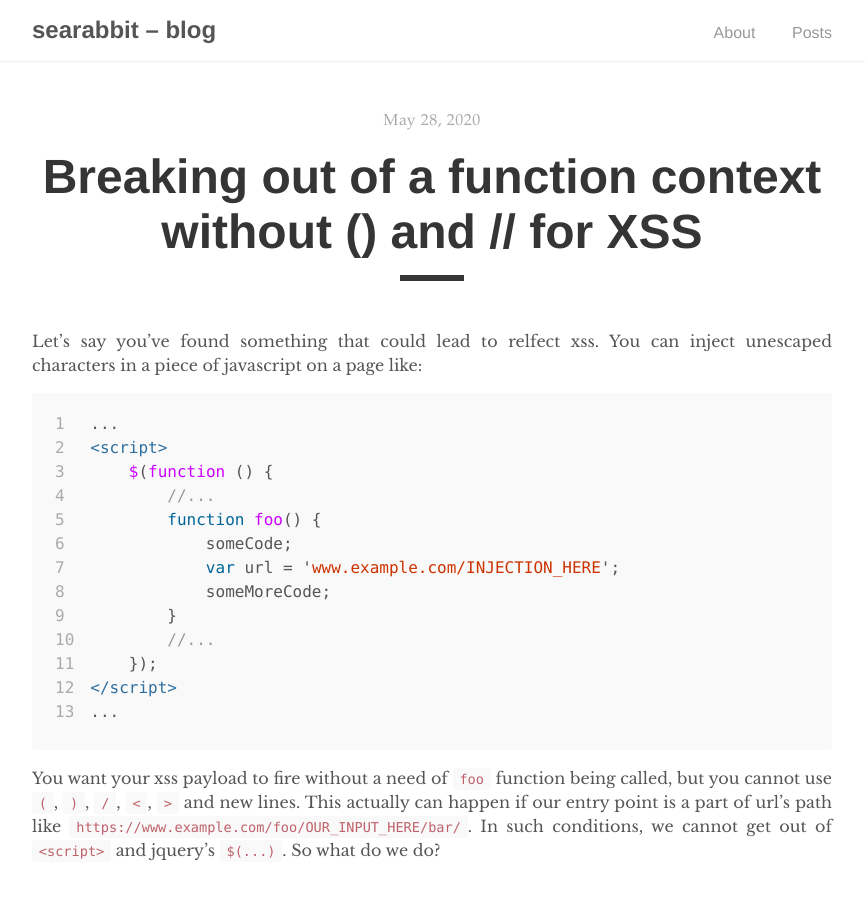
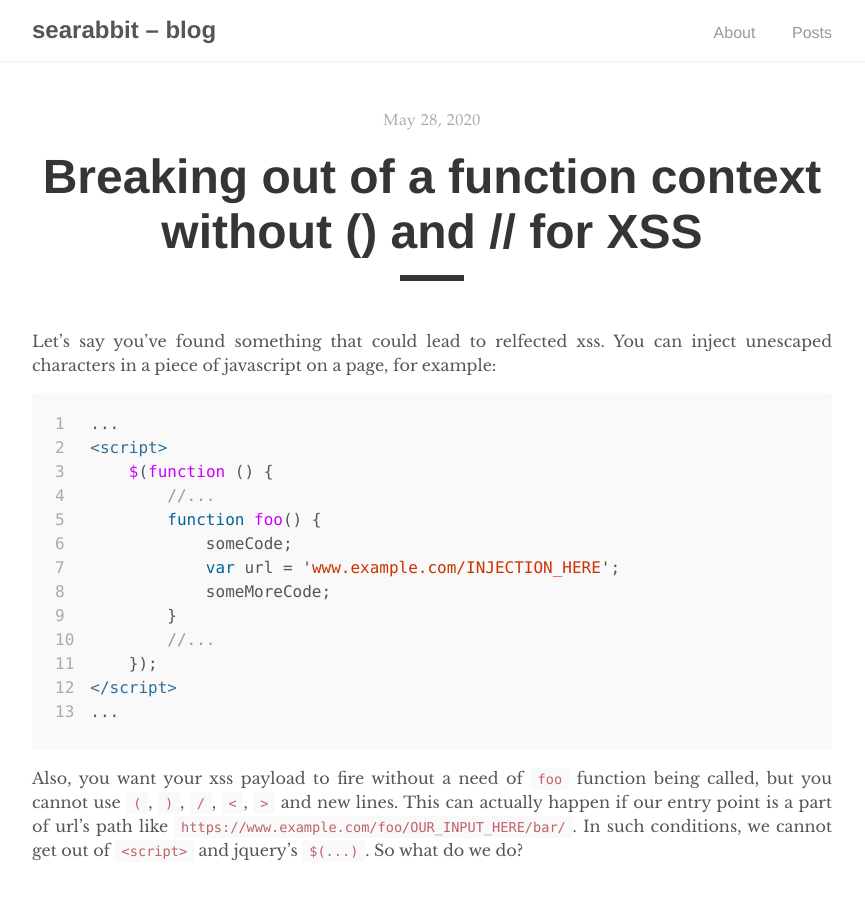
Before and after one commit to searabbitx/searabbitx.github.io, a Jekyll site: the page built from _posts/2020-05-28-no-brackets-xss.md, in a window 1280 px wide and 900 px high. Shown: the whole window, without its empty margins (208-1073 px from the left). Built offline with Jekyll 4.4.1, drawn with Linux system fonts in a browser that asks for light colours.

Commit message:
Update 2020-05-28-no-brackets-xss.md

```diff
--- a/_posts/2020-05-28-no-brackets-xss.md
+++ b/_posts/2020-05-28-no-brackets-xss.md
@@ -3,7 +3,7 @@ layout: post
 title: "Breaking out of a function context without () and // for XSS"
 ---
 
-Let's say you've found something that could lead to relfect xss. You can inject unescaped characters in a piece of javascript on a page like:
+Let's say you've found something that could lead to relfected xss. You can inject unescaped characters in a piece of javascript on a page, for example:
 
 
 {% highlight html linenos %}
@@ -22,7 +22,7 @@ Let's say you've found something that could lead to relfect xss. You can inject
 ...
 {% endhighlight %}
 
-You want your xss payload to fire without a need of `foo` function being called, but you cannot use `(`, `)`, `/`, `<`, `>` and new lines. This actually can happen if our entry point is a part of url's path like `https://www.example.com/foo/OUR_INPUT_HERE/bar/`. In such conditions, we cannot get out of `<script>` and jquery's `$(...)`. So what do we do?
+Also, you want your xss payload to fire without a need of `foo` function being called, but you cannot use `(`, `)`, `/`, `<`, `>` and new lines. This can actually happen if our entry point is a part of url's path like `https://www.example.com/foo/OUR_INPUT_HERE/bar/`. In such conditions, we cannot get out of `<script>` and jquery's `$(...)`. So what do we do?
 
 ## Getting out of foo ...
 
```
